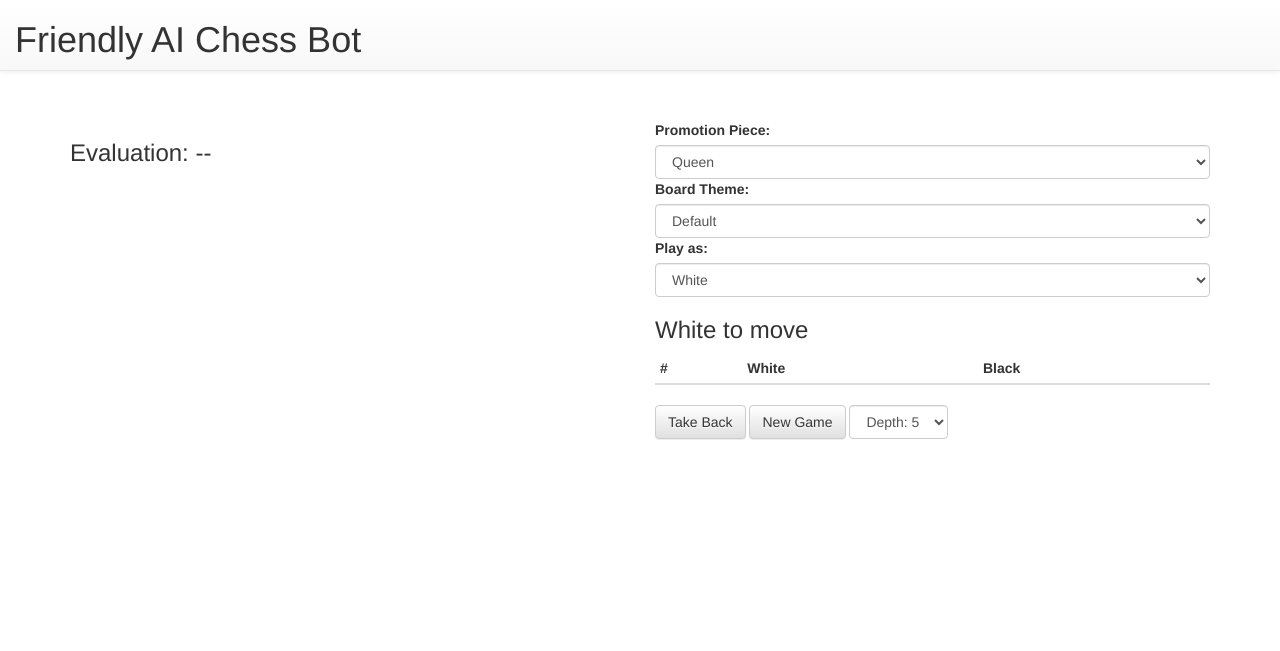
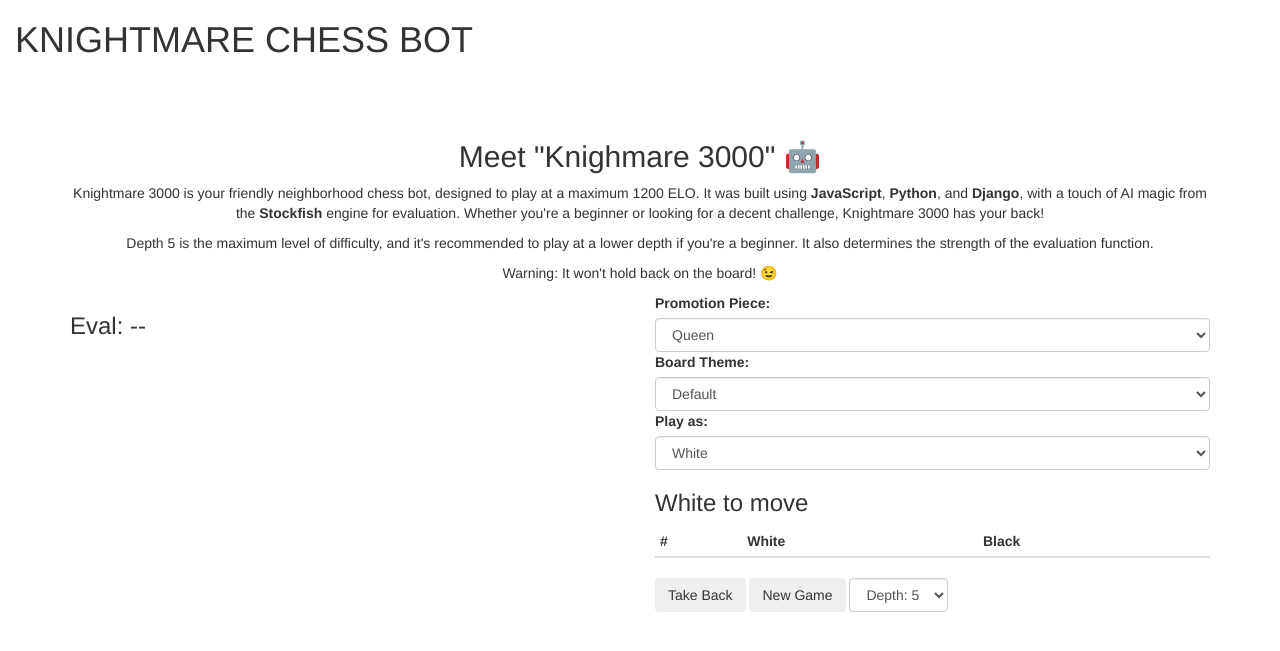
Before and after one commit to Sheriff-AA/django-chess-app, a Django app: page / in a window 1280 px wide. Shown: the top 651 px of the page. Run offline with Django 4.2, Linux system fonts and the light colour scheme; lists and menus that the app fills with data are empty; some libraries are stand-ins or nearby versions.

Commit message:
small ui ux touches

```diff
--- a/templates/base.html
+++ b/templates/base.html
@@ -7,7 +7,7 @@
     <meta charset="UTF-8" />
     <meta http-equiv="X-UA-Compatible" content="IE=edge" />
     <meta name="viewport" content="width=device-width, initial-scale=1.0" />
-    <title>PLAY WITH ME!</title>
+    <title>PLAY CHESS WITH ME!</title>
 
     {% include 'css.html' %}
     {% include 'js.html' %}
@@ -15,17 +15,33 @@
   </head>
 
   <body>
-    <nav class="navbar navbar-default navbar-fixed-top">
+    <nav class="navbar navbar-fixed-top">
         <div class="container-fluid">
-            <h1 id="logo">Friendly AI Chess Bot</h1>
+            <h1 id="logo">KNIGHTMARE CHESS BOT</h1>
         </div>
     </nav></br></br></br>
         </br></br></br>
     <div class="container">
+        <div class="text-center bg-light p-3 rounded shadow">
+            <h2>Meet "Knighmare 3000" 🤖</h2>
+            <p>
+                Knightmare 3000 is your friendly neighborhood chess bot, designed to play at a maximum 1200 ELO.
+                It was built using <strong>JavaScript</strong>, <strong>Python</strong>, and <strong>Django</strong>, with a touch of AI magic from
+                the <strong>Stockfish</strong> engine for evaluation. Whether you're a beginner or looking for a decent challenge, Knightmare 3000 has your back!
+            </p>
+            <p>
+                Depth 5 is the maximum level of difficulty, and it's recommended to play at a lower depth if you're a beginner. It also determines the strength of the evaluation function.
+            </p>
+            <p>
+                Warning: It won't hold back on the board! 😉
+            </p>
+        </div>
+    </div>
+    <div class="container mb-10">
         <div class="row">
             <div class="col-xs-12 col-md-6">
-                <div id="mainWindow">
-                    <h3 id="evaluation">Evaluation: --</h3>
+                <div id="mainWindow" class="p-3 bg-light border rounded">
+                    <h3 id="evaluation">Eval: --</h3>
                     <div id="piecesB" class="captured-pieces"></div>
                     <div id="board"></div>
                     <div id="piecesW" class="captured-pieces"></div>
@@ -76,8 +92,8 @@
                     </div>
                     <div id="controls">
                         <form class="form-inline">
-                            <button type="button" class="btn btn-default" id="backBtn" onclick="takeBack()";>Take Back</button>
-                            <button type="button" class="btn btn-default" id="reset" onclick="newGame()";>New Game</button>
+                            <button type="button" class="btn btn-darkt" id="backBtn" onclick="takeBack()";>Take Back</button>
+                            <button type="button" class="btn btn-dark" id="reset" onclick="newGame()";>New Game</button>
                             <select class="form-control" id="sel1">
                                 <option value="5">Depth: 5</option>
                                 <option value="4">Depth: 4</option>
```
Also changed, not shown: 2 other files.
